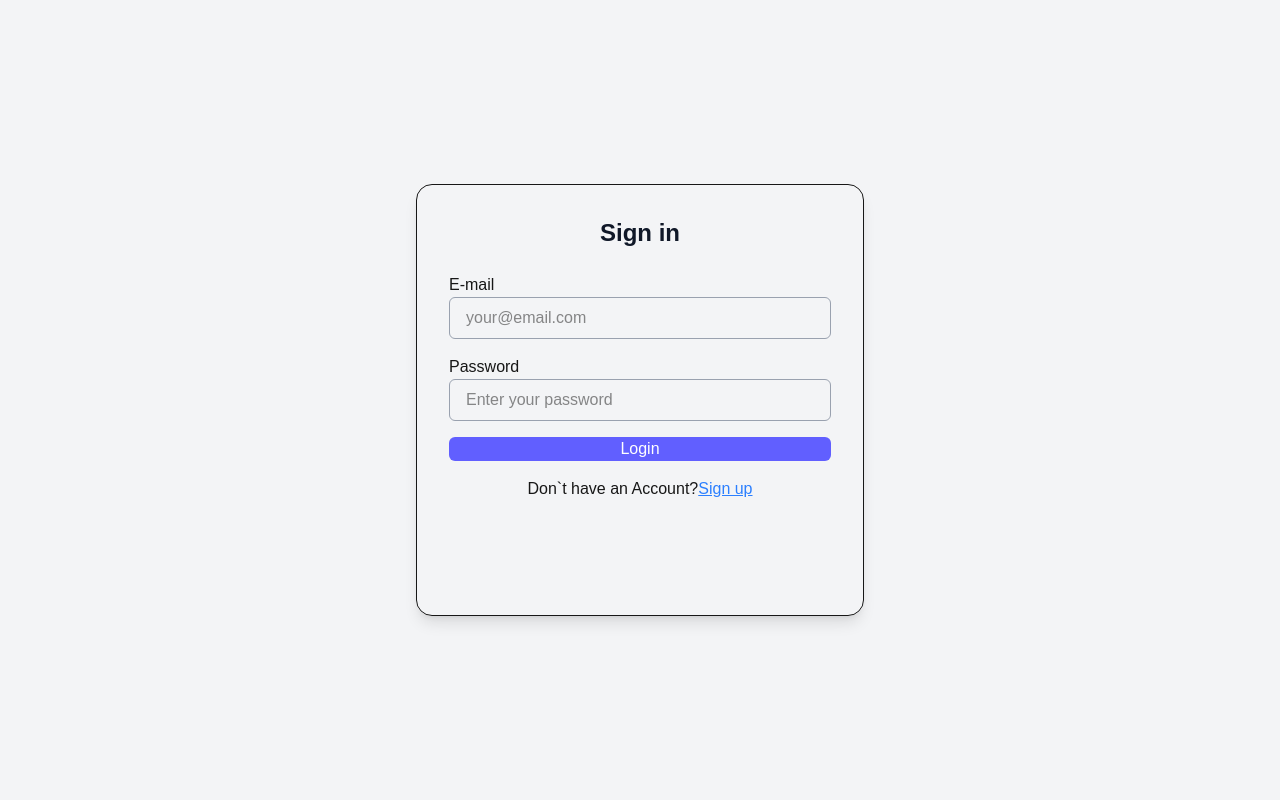
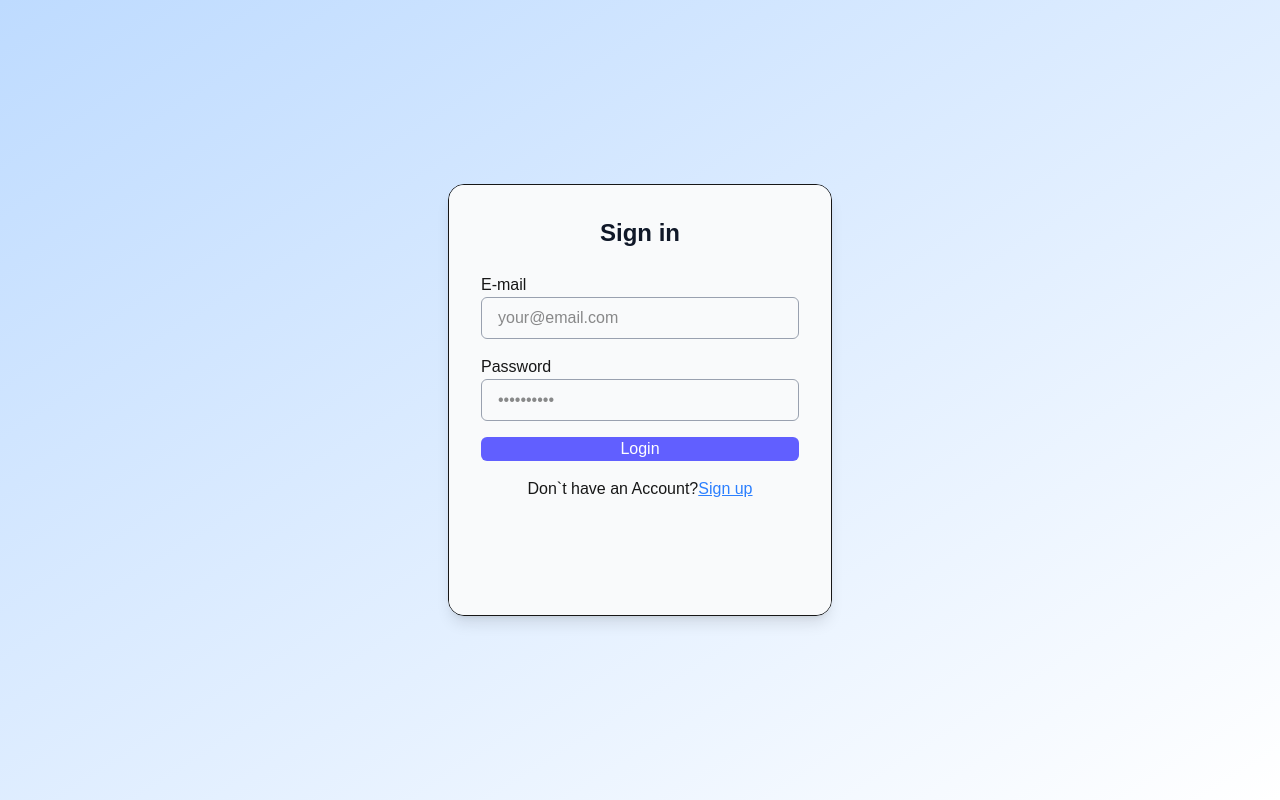
Before and after one commit to H1kra/NextJS-Typescript-AboutMe, a Next.js app in the folder my-app/: page /login in a window 1280 px wide. Built offline with nearby package versions, Linux system fonts and the light colour scheme.

Commit message:
changed styling

```diff
--- a/my-app/src/components/LoginForm/loginForm.tsx
+++ b/my-app/src/components/LoginForm/loginForm.tsx
@@ -8,11 +8,11 @@ export default function LoginForm() {
 
     return (
         <div>
-            <div className="min-h-screen bg-gray-100 flex items-center justify-center p-4">
-                <div className="relative w-full min-w-xs max-w-md overflow-hidden border rounded-2xl shadow-lg">
+            <div className="min-h-screen bg-gradient-to-tl from-grey-100 to-blue-200  flex items-center justify-center p-4">
+                <div className="relative w-full min-w-xs max-w-sm overflow-hidden border rounded-2xl shadow-lg">
 
                     <div className={`flex transition-transform duration-200 ease-in-out transform ${showRegister ? '-translate-x-full' : 'translate-x-0'}`}>
-                        <div className="w-full flex-shrink-0 p-8 space-y-4">
+                        <div className="w-full flex-shrink-0 p-8 space-y-4 bg-gray-50">
                             <h1 className="text-2xl font-bold text-gray-900 mb-6 text-center" >Sign in</h1>
                             <div>
                                 <p>E-mail</p>
@@ -20,9 +20,9 @@ export default function LoginForm() {
                             </div>
                             <div>
                                 <p>Password</p>
-                                <input className="w-full px-4 py-2 border rounded-md border-gray-400 focus:ring-2 focus:ring-indigo-500 focus:border-indigo-500 outline-none" type="password" placeholder="Enter your password" />
+                                <input className="w-full px-4 py-2 border rounded-md border-gray-400 focus:ring-2 focus:ring-indigo-500 focus:border-indigo-500 outline-none" type="password" placeholder="••••••••••" />
                             </div>
-                            <button className="w-full rounded-md bg-indigo-500 text-white">Login</button>
+                            <button className="w-full rounded-md bg-indigo-500 text-white hover:bg-indigo-400 transition-colors duration-200">Login</button>
                             <p className="text-center">Don`t have an Account?
                                 <button onClick={(e ) => { e.preventDefault();  setTimeout(() => {
                                     setShowRegister(true);
@@ -30,7 +30,7 @@ export default function LoginForm() {
                             </p>
                         </div>
 
-                        <div className="w-full flex-shrink-0 p-8 space-y-4">
+                        <div className="w-full flex-shrink-0 p-8 space-y-4 bg-gray-50">
                             <h1 className="text-2xl font-bold text-gray-900 mb-6 text-center" >Register</h1>
                             <div className="flex flex-row space-x-2">
                                 <div>
@@ -50,7 +50,7 @@ export default function LoginForm() {
                                 <p>Password</p>
                                 <input className="w-full px-4 py-2 border rounded-md border-gray-400 focus:ring-2 focus:ring-indigo-500 focus:border-indigo-500 outline-none" type="password" placeholder="••••••••••" />
                             </div>
-                            <button className="w-full rounded-md bg-indigo-500 text-white">Register</button>
+                            <button className="w-full rounded-md bg-indigo-500 text-white hover:bg-indigo-400 transition-colors duration-200">Register</button>
                             <p className="text-center">Already have an Account?
                                 <button onClick={(e) => { e.preventDefault();  setTimeout(() => {
                                     setShowRegister(false);
```
